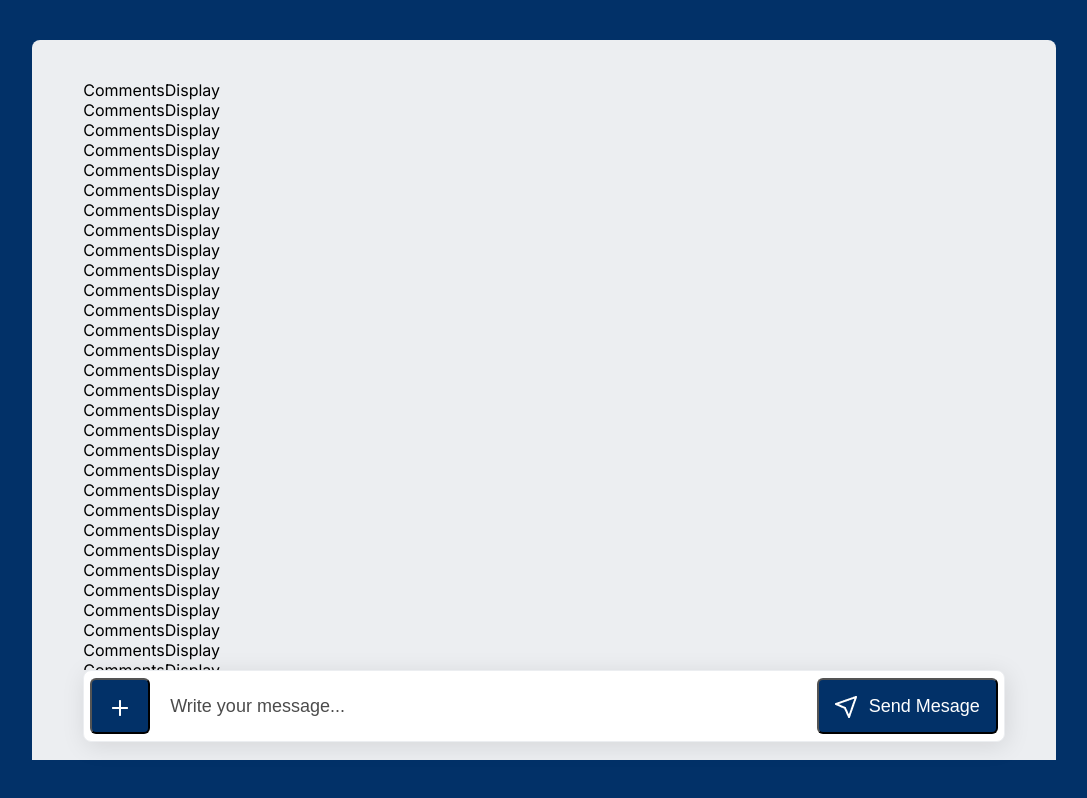
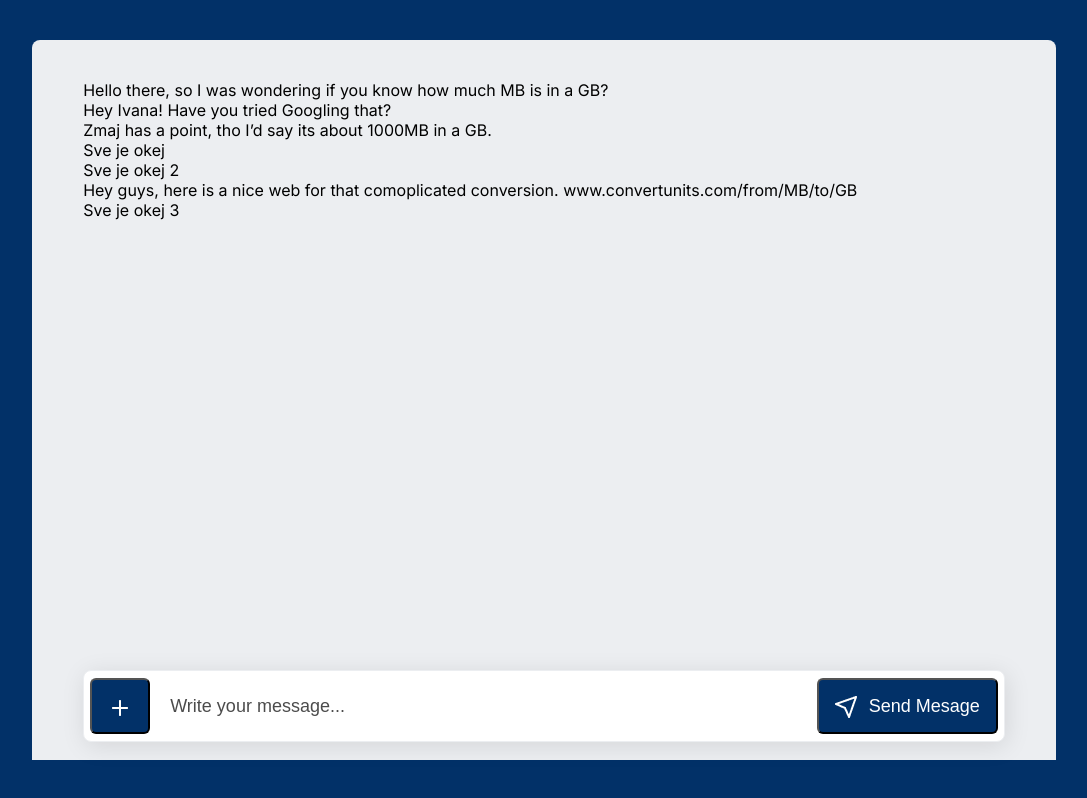
Before and after one commit to lkoscak/comments-feature, a React (Vite) app in the folder client/: page / in a window 1280 px wide. Shown: the whole page, without its empty margins (96-1183 px from the left). Built offline with nearby package versions, Linux system fonts and the light colour scheme.

Commit message:
Comments data is formated before being displayed to user

```diff
--- /dev/null
+++ b/client/src/assets/data/comments.json
@@ -0,0 +1,74 @@
+{
+	"data": {
+		"comments": [
+			{
+				"id": "2",
+				"author": {
+					"name": "Pero Pipovski",
+					"picture": "img/pero.jpg"
+				},
+				"text": "Hey guys, here is a nice web for that comoplicated conversion. www.convertunits.com/from/MB/to/GB",
+				"timestamp": 1626861080278
+			},
+			{
+				"id": "1",
+				"author": {
+					"name": "Ivana Paradzikovic",
+					"picture": "img/ivana.jpg"
+				},
+				"text": "Hello there, so I was wondering if you know how much MB is in a GB?",
+				"timestamp": 414514740000
+			},
+			{
+				"id": "3",
+				"parent_id": "1",
+				"author": {
+					"name": "Zmaj Sipovski",
+					"picture": "img/zmaj.jpg"
+				},
+				"text": "Hey Ivana! Have you tried Googling that?",
+				"timestamp": 414514860000
+			},
+			{
+				"id": "4",
+				"parent_id": "1",
+				"author": {
+					"name": "Ines Grah",
+					"picture": "img/ines.jpg"
+				},
+				"text": "Zmaj has a point, tho I’d say its about 1000MB in a GB.",
+				"timestamp": 414516900000
+			},
+			{
+				"id": "5",
+				"parent_id": "3",
+				"author": {
+					"name": "Luka K",
+					"picture": "img/luka.jpg"
+				},
+				"text": "Sve je okej",
+				"timestamp": 414516912345
+			},
+			{
+				"id": "6",
+				"parent_id": "5",
+				"author": {
+					"name": "Luka K",
+					"picture": "img/luka.jpg"
+				},
+				"text": "Sve je okej 2",
+				"timestamp": 414516912389
+			},
+			{
+				"id": "7",
+				"parent_id": "2",
+				"author": {
+					"name": "Luka K",
+					"picture": "img/luka.jpg"
+				},
+				"text": "Sve je okej 3",
+				"timestamp": 414516912467
+			}
+		]
+	}
+}
--- /dev/null
+++ b/client/src/assets/wrappers/Comment.js
@@ -0,0 +1,5 @@
+import styled from "styled-components";
+
+const Wrapper = styled.div``;
+
+export default Wrapper;
--- /dev/null
+++ b/client/src/components/comments_display/Comment.jsx
@@ -0,0 +1,16 @@
+import Wrapper from "../../assets/wrappers/Comment";
+import moment from "moment/moment";
+
+const Comment = ({ comment }) => {
+	return (
+		<Wrapper>
+			<div>{comment.text}</div>
+			{comment.replies &&
+				comment.replies.map((reply) => {
+					return <Comment key={reply.id} comment={reply}></Comment>;
+				})}
+		</Wrapper>
+	);
+};
+
+export default Comment;
--- a/client/src/components/comments_display/CommentsDisplay.jsx
+++ b/client/src/components/comments_display/CommentsDisplay.jsx
@@ -1,86 +1,79 @@
 import Wrapper from "../../assets/wrappers/CommentsDisplay";
+import commentsData from "../../assets/data/comments.json";
+import Comment from "./Comment";
+import { useState, useMemo } from "react";
 
 const CommentsDisplay = () => {
+	const [comments, setComments] = useState(
+		() => commentsData?.data.comments || []
+	);
+
+	const transformComments = (comments) => {
+		// Flatten comment replies to one level
+		const getRepliesToComment = (comment) => {
+			let repliesToComment = [];
+			if (comment.replies) {
+				comment.replies.forEach((replie) => {
+					repliesToComment.push(replie);
+					const replies = getRepliesToComment(replie);
+					delete replie.replies;
+					repliesToComment = repliesToComment.concat(replies);
+				});
+			}
+
+			return repliesToComment;
+		};
+
+		const sortComments = (comments) => {
+			comments.forEach((comment) => {
+				if (comment.replies && comment.replies.length > 0) {
+					comment.replies = comment.replies.sort(
+						(a, b) => a.timestamp - b.timestamp
+					);
+				}
+			});
+			return comments.sort((a, b) => a.timestamp - b.timestamp);
+		};
+
+		// Create a map of comments using their IDs as keys for efficient lookup.
+		const commentMap = new Map();
+		comments.forEach((comment) => {
+			comment.replies = [];
+			commentMap.set(comment.id, comment);
+		});
+
+		// Build the hierarchical structure.
+		const topLevelComments = [];
+		comments.forEach((comment) => {
+			if (comment.parent_id) {
+				const parentComment = commentMap.get(comment.parent_id);
+				if (parentComment) {
+					parentComment.replies.push(comment);
+				}
+			} else {
+				topLevelComments.push(comment);
+			}
+		});
+
+		topLevelComments.forEach((comment) => {
+			comment.replies = getRepliesToComment(comment);
+		});
+
+		return sortComments(topLevelComments);
+	};
+
+	const transformedComments = useMemo(
+		() => transformComments(comments),
+		[comments]
+	);
+
+	console.log(transformedComments);
+
 	return (
 		<Wrapper>
-			<div>CommentsDisplay</div>
-			<div>CommentsDisplay</div>
-			<div>CommentsDisplay</div>
-			<div>CommentsDisplay</div>
-			<div>CommentsDisplay</div>
-			<div>CommentsDisplay</div>
-			<div>CommentsDisplay</div>
-			<div>CommentsDisplay</div>
-			<div>CommentsDisplay</div>
-			<div>CommentsDisplay</div>
-			<div>CommentsDisplay</div>
-			<div>CommentsDisplay</div>
-			<div>CommentsDisplay</div>
-			<div>CommentsDisplay</div>
-			<div>CommentsDisplay</div>
-			<div>CommentsDisplay</div>
-			<div>CommentsDisplay</div>
-			<div>CommentsDisplay</div>
-			<div>CommentsDisplay</div>
-			<div>CommentsDisplay</div>
-			<div>CommentsDisplay</div>
-			<div>CommentsDisplay</div>
-			<div>CommentsDisplay</div>
-			<div>CommentsDisplay</div>
-			<div>CommentsDisplay</div>
-			<div>CommentsDisplay</div>
-			<div>CommentsDisplay</div>
-			<div>CommentsDisplay</div>
-			<div>CommentsDisplay</div>
-			<div>CommentsDisplay</div>
-			<div>CommentsDisplay</div>
-			<div>CommentsDisplay</div>
-			<div>CommentsDisplay</div>
-			<div>CommentsDisplay</div>
-			<div>CommentsDisplay</div>
-			<div>CommentsDisplay</div>
-			<div>CommentsDisplay</div>
-			<div>CommentsDisplay</div>
-			<div>CommentsDisplay</div>
-			<div>CommentsDisplay</div>
-			<div>CommentsDisplay</div>
-			<div>CommentsDisplay</div>
-			<div>CommentsDisplay</div>
-			<div>CommentsDisplay</div>
-			<div>CommentsDisplay</div>
-			<div>CommentsDisplay</div>
-			<div>CommentsDisplay</div>
-			<div>CommentsDisplay</div>
-			<div>CommentsDisplay</div>
-			<div>CommentsDisplay</div>
-			<div>CommentsDisplay</div>
-			<div>CommentsDisplay</div>
-			<div>CommentsDisplay</div>
-			<div>CommentsDisplay</div>
-			<div>CommentsDisplay</div>
-			<div>CommentsDisplay</div>
-			<div>CommentsDisplay</div>
-			<div>CommentsDisplay</div>
-			<div>CommentsDisplay</div>
-			<div>CommentsDisplay</div>
-			<div>CommentsDisplay</div>
-			<div>CommentsDisplay</div>
-			<div>CommentsDisplay</div>
-			<div>CommentsDisplay</div>
-			<div>CommentsDisplay</div>
-			<div>CommentsDisplay</div>
-			<div>CommentsDisplay</div>
-			<div>CommentsDisplay</div>
-			<div>CommentsDisplay</div>
-			<div>CommentsDisplay</div>
-			<div>CommentsDisplay</div>
-			<div>CommentsDisplay</div>
-			<div>CommentsDisplay</div>
-			<div>CommentsDisplay</div>
-			<div>CommentsDisplay</div>
-			<div>CommentsDisplay</div>
-			<div>CommentsDisplay</div>
-			<div>CommentsDisplay</div>
+			{transformedComments.map((comment) => {
+				return <Comment key={comment.id} comment={comment}></Comment>;
+			})}
 		</Wrapper>
 	);
 };
```
